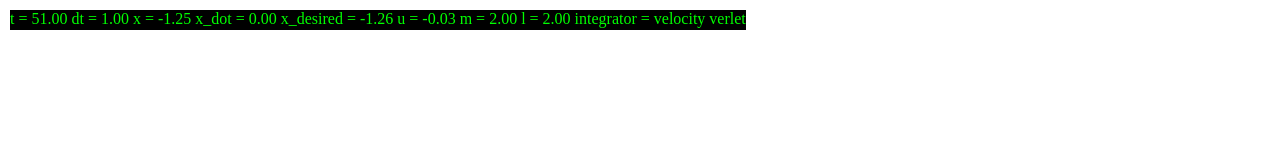
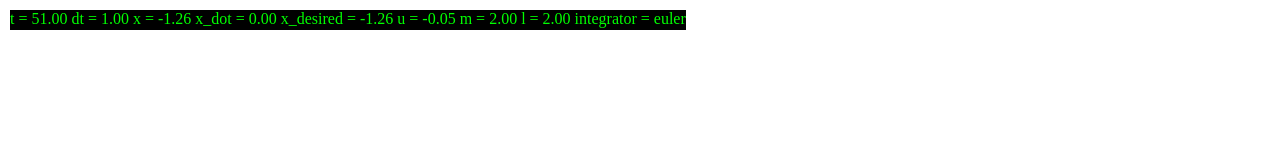
Before and after one commit to ahadik/swarm, a plain HTML site: page pendulum/pendulum.html in a window 1280 px wide. Shown: the top 160 px of the page. Drawn offline with Linux system fonts and the light colour scheme; animation ran at ten frames a second.

Commit message:
adding in final changes to Euler integration

```diff
--- a/pendulum/pendulum.html
+++ b/pendulum/pendulum.html
@@ -59,7 +59,7 @@ function init() {
     x3 = 0;
 
     // initialize pendulum PID servo gains
-    pendulum.servo = {kp:2.0, kd:2.0, ki:0.005};
+    pendulum.servo = {kp:0.50, kd:2.0, ki:0.005};
     accumulated_error = 0;
 
     // set time and timestep
@@ -70,9 +70,9 @@ function init() {
     gravity = .01;
 
     // set method of numerical integration of dynamics
-    //numerical_integrator = "euler";  // REQUIRED
+    numerical_integrator = "euler";  // REQUIRED
     //numerical_integrator = "verlet";  // OPTIONAL
-    numerical_integrator = "velocity verlet";  // REQUIRED
+    //numerical_integrator = "velocity verlet";  // REQUIRED
     //numerical_integrator = "runge-kutta";  // OPTIONAL
 
     init_threejs_scene();
@@ -94,11 +94,8 @@ function calcTau(){
     if ( keyboard.pressed("s") )
         return 0;
 
-	//var tau = pendulum.servo.kp*(pendulum.desired-x2)+pendulum.servo.kd*(0-x1)+pendulum.servo.ki*(x3);
 	x3+=(pendulum.desired-pendulum.angle)*dt;
 	var tau = pendulum.servo.kp*(pendulum.desired-x1)+pendulum.servo.kd*(0-x2)+pendulum.servo.ki*(x3);
-
-
 
 	return tau;
 }
@@ -161,8 +158,9 @@ function animate() {
 
         numerical_integrator = "euler";
 
-        var y_previous = calcAccel();
+		var y_previous = calcAccel();
         pendulum.angle= pendulum.angle+pendulum.angle_dot*dt;
+
         pendulum.angle_dot = pendulum.angle_dot+y_previous;
 
         pendulum.control = calcTau();
```
